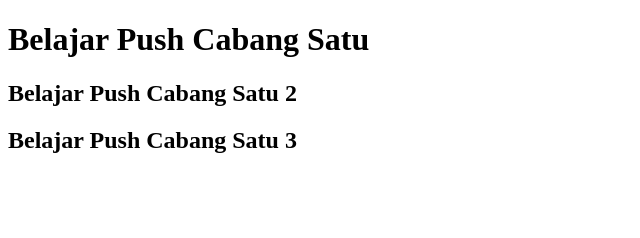
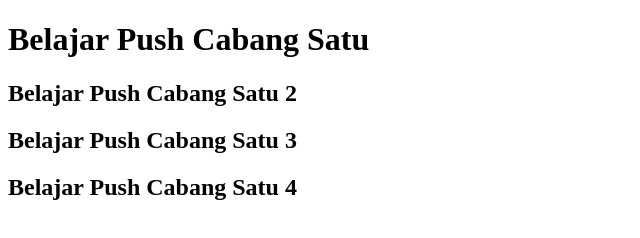
Before and after one commit to ahmadzakiarozi/belajar-niomic, a plain HTML site: page header.html in a window 1280 px wide. Shown: the whole page, without its empty margins (0-640 px from the left). Drawn offline with Linux system fonts and the light colour scheme.

```diff
--- a/header.html
+++ b/header.html
@@ -8,6 +8,8 @@
     <h1>Belajar Push Cabang Satu</h1>
     <h2>Belajar Push Cabang Satu 2</h2>
     <h2>Belajar Push Cabang Satu 3</h2>
+    <h2>Belajar Push Cabang Satu 4</h2>
+
 
   </body>
 </html>
```
